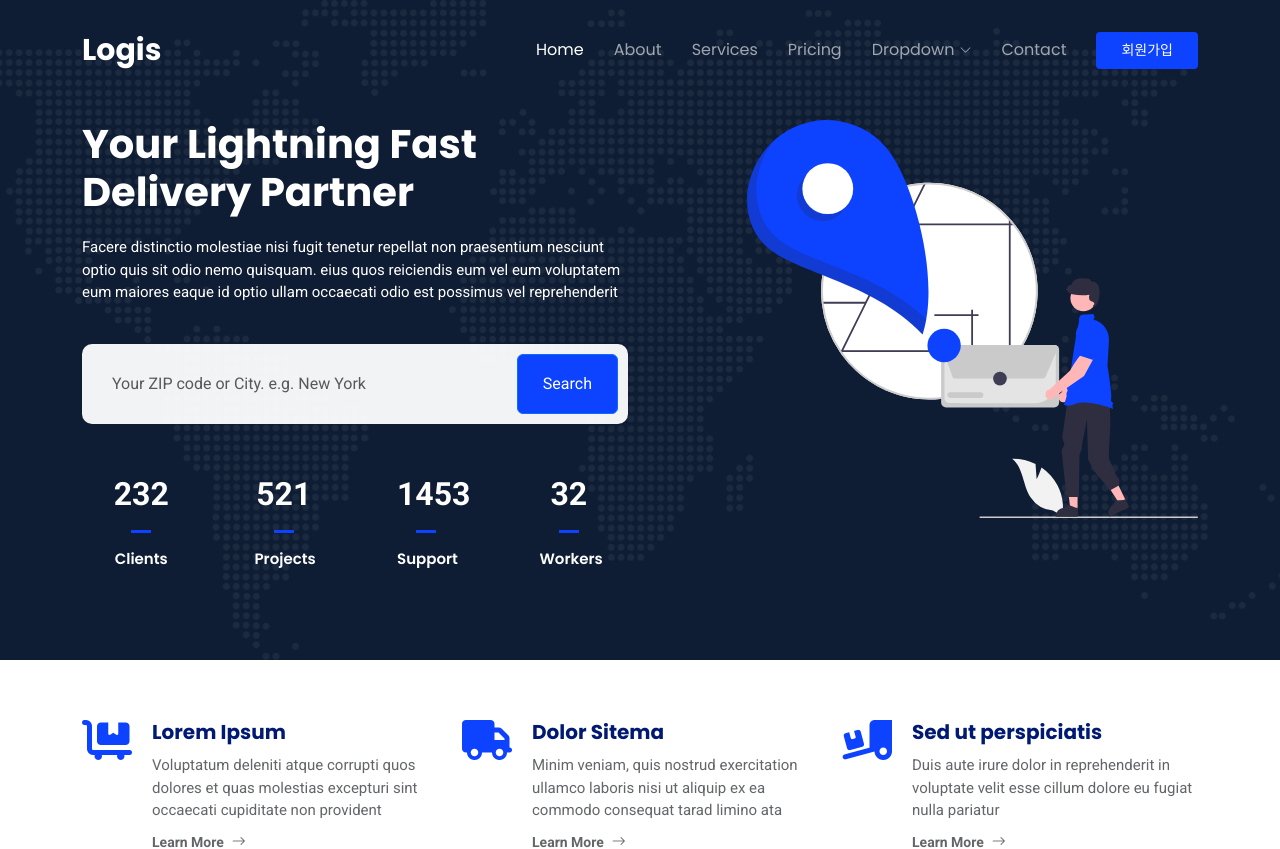
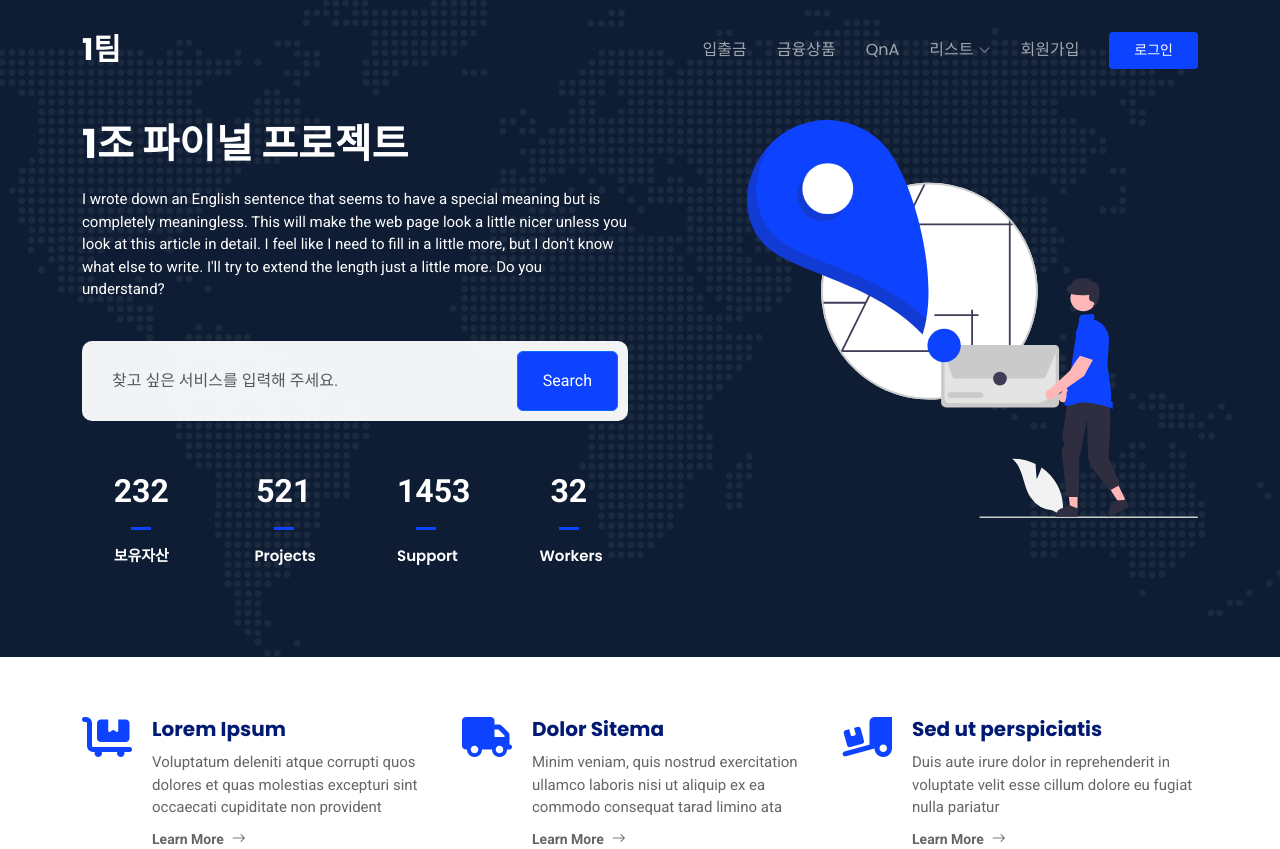
Before and after one commit to soojung318/Bank, a Node server app: page / in a window 1280 px wide. Shown: the top 849 px of the page. Run offline with Node 20, Linux system fonts and the light colour scheme; some libraries are stand-ins or nearby versions.

Commit message:
별거 없는 커밋

```diff
--- a/views/index.ejs
+++ b/views/index.ejs
@@ -22,11 +22,13 @@
       <div class="container">
         <div class="row gy-4 d-flex justify-content-between">
           <div class="col-lg-6 order-2 order-lg-1 d-flex flex-column justify-content-center">
-            <h2 data-aos="fade-up">Your Lightning Fast Delivery Partner</h2>
-            <p data-aos="fade-up" data-aos-delay="100">Facere distinctio molestiae nisi fugit tenetur repellat non praesentium nesciunt optio quis sit odio nemo quisquam. eius quos reiciendis eum vel eum voluptatem eum maiores eaque id optio ullam occaecati odio est possimus vel reprehenderit</p>
+            <h2 data-aos="fade-up">1조 파이널 프로젝트</h2>
+            <p data-aos="fade-up" data-aos-delay="100">
+              I wrote down an English sentence that seems to have a special meaning but is completely meaningless. This will make the web page look a little nicer unless you look at this article in detail.
+              I feel like I need to fill in a little more, but I don't know what else to write. I'll try to extend the length just a little more. Do you understand?</p>
 
             <form action="#" class="form-search d-flex align-items-stretch mb-3" data-aos="fade-up" data-aos-delay="200">
-              <input type="text" class="form-control" placeholder="Your ZIP code or City. e.g. New York">
+              <input type="text" class="form-control" placeholder="찾고 싶은 서비스를 입력해 주세요.">
               <button type="submit" class="btn btn-primary">Search</button>
             </form>
 
@@ -35,7 +37,7 @@
               <div class="col-lg-3 col-6">
                 <div class="stats-item text-center w-100 h-100">
                   <span data-purecounter-start="0" data-purecounter-end="232" data-purecounter-duration="0" class="purecounter">232</span>
-                  <p>Clients</p>
+                  <p>보유자산</p>
                 </div>
               </div><!-- End Stats Item -->
 
--- a/views/menu.html
+++ b/views/menu.html
@@ -29,19 +29,19 @@
 <header id="header" class="header d-flex align-items-center fixed-top">
 <div class="container-fluid container-xl position-relative d-flex align-items-center">
 
-  <a href="index.html" class="logo d-flex align-items-center me-auto">
+  <a href="/" class="logo d-flex align-items-center me-auto">
     <!-- Uncomment the line below if you also wish to use an image logo -->
     <!-- <img src="assets/img/logo.png" alt=""> -->
-    <h1 class="sitename">Logis</h1>
+    <h1 class="sitename">1팀</h1>
   </a>
 
   <nav id="navmenu" class="navmenu">
     <ul>
-      <li><a href="index.html" class="active">Home<br></a></li>
-      <li><a href="about.html">About</a></li>
-      <li><a href="services.html">Services</a></li>
-      <li><a href="pricing.html">Pricing</a></li>
-      <li class="dropdown"><a href="#"><span>Dropdown</span> <i class="bi bi-chevron-down toggle-dropdown"></i></a>
+      <!-- <li><a href="/" class="active">Home<br></a></li> -->
+      <li><a href="#">입출금</a></li>
+      <li><a href="#">금융상품</a></li>
+      <li><a href="#">QnA</a></li>
+      <li class="dropdown"><a href="#"><span>리스트</span> <i class="bi bi-chevron-down toggle-dropdown"></i></a>
         <ul>
           <li><a href="#">Dropdown 1</a></li>
           <li class="dropdown"><a href="#"><span>Deep Dropdown</span> <i class="bi bi-chevron-down toggle-dropdown"></i></a>
@@ -58,12 +58,12 @@
           <li><a href="#">Dropdown 4</a></li>
         </ul>
       </li>
-      <li><a href="contact.html">Contact</a></li>
+      <li><a href="contact.html">회원가입</a></li>
     </ul>
     <i class="mobile-nav-toggle d-xl-none bi bi-list"></i>
   </nav>
 
-  <a class="btn-getstarted" href="/account/enter">회원가입</a>
+  <a class="btn-getstarted" href="/account/enter">로그인</a>
 
 </div>
 </header>
```
